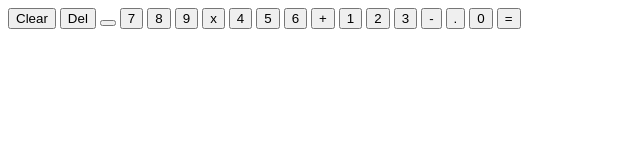
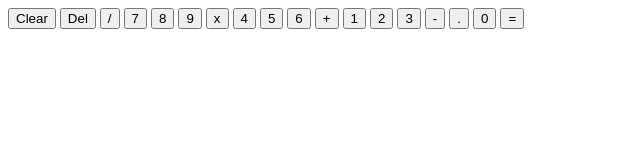
Before and after one commit to mohelalfy/calculator, a plain HTML site: page index.html in a window 1280 px wide. Shown: the full height of the page, 0-640 px from the left. Drawn offline with Linux system fonts and the light colour scheme.

Commit message:
fix: Missing "/" button text

```diff
--- a/index.html
+++ b/index.html
@@ -14,7 +14,7 @@
       <div class="buttons">
         <button class="btn-function" id="btn-clear">Clear</button>
         <button class="btn-function" id="btn-backspace">Del</button>
-        <button class="btn-operation" id="/"></button>
+        <button class="btn-operation" id="/">/</button>
 
         <button class="btn-number" id="btn-7">7</button>
         <button class="btn-number" id="btn-8">8</button>
```
